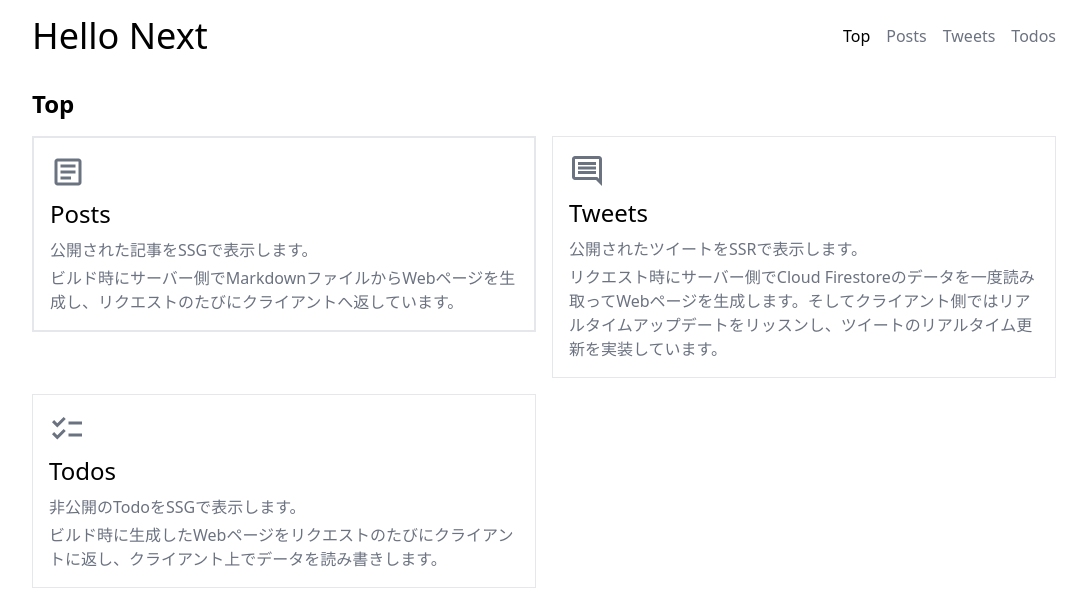
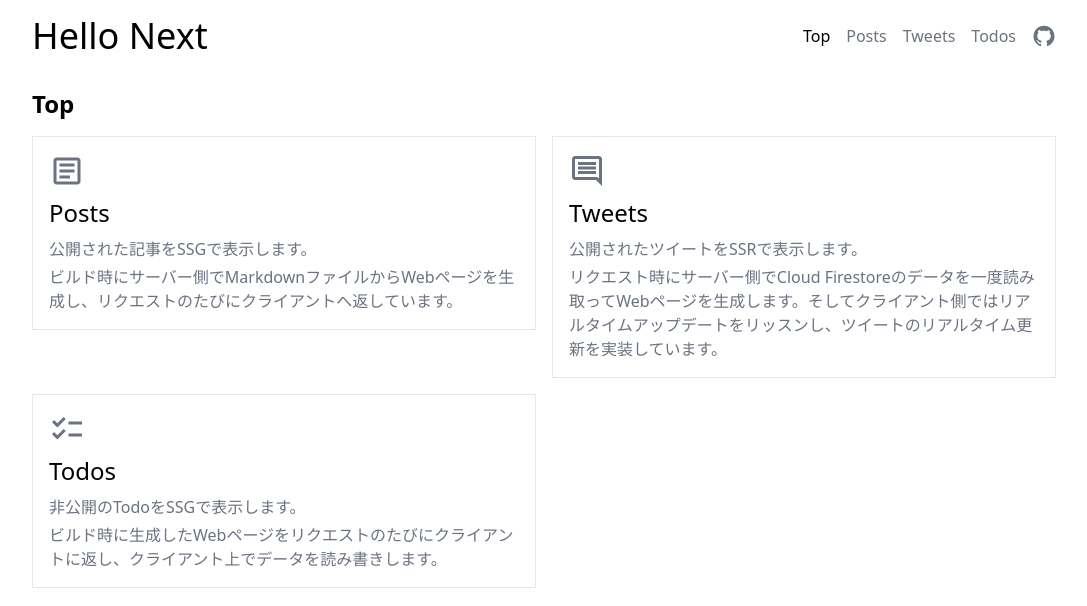
Before and after one commit to FNYukii/HelloNext, a Next.js app: page / in a window 1280 px wide. Shown: the top 606 px of the page, without its empty margins (96-1183 px from the left). Built offline with nearby package versions, Linux system fonts and the light colour scheme.

Commit message:
feat: ソースコードのリンクを配置

```diff
--- a/src/components/Header.tsx
+++ b/src/components/Header.tsx
@@ -1,5 +1,6 @@
 import Link from "next/link"
 import { useRouter } from 'next/router'
+import { AiFillGithub } from "react-icons/ai"
 
 function Header() {
 
@@ -15,10 +16,14 @@ function Header() {
 
 				<div className="flex items-center gap-4">
 
-					<Link href="/" className={router.pathname == "/" ? "" : "text-gray-500 hover:text-black"}>Top</Link>
-					<Link href="/posts" className={router.pathname == "/posts" ? "" : "text-gray-500 hover:text-black"}>Posts</Link>
-					<Link href="/tweets" className={router.pathname == "/tweets" ? "" : "text-gray-500 hover:text-black"}>Tweets</Link>
-					<Link href="/todos" className={router.pathname == "/todos" ? "" : "text-gray-500 hover:text-black"}>Todos</Link>
+					<Link href="/" className={router.pathname === "/" ? "" : "text-gray-500 hover:text-black"}>Top</Link>
+					<Link href="/posts" className={router.pathname === "/posts" ? "" : "text-gray-500 hover:text-black"}>Posts</Link>
+					<Link href="/tweets" className={router.pathname === "/tweets" ? "" : "text-gray-500 hover:text-black"}>Tweets</Link>
+					<Link href="/todos" className={router.pathname === "/todos" ? "" : "text-gray-500 hover:text-black"}>Todos</Link>
+
+					<a href="https://github.com/Yu357/HelloNext" target="blank" className="text-gray-500 hover:text-black">
+						<AiFillGithub className="text-2xl"/>
+					</a>
 				</div>
 			</div>
 		</header>
--- a/src/pages/index.tsx
+++ b/src/pages/index.tsx
@@ -12,7 +12,7 @@ export default function Home() {
 
 			<div className="mt-4 grid grid-cols-1 sm:grid-cols-2 gap-4">
 
-				<Link href="/posts" className="h-fit border hover:bg-gray-100 transition">
+				<Link href="/posts" className="h-fit hover:bg-gray-100 transition">
 
 					<div className="border p-4">
 
```
